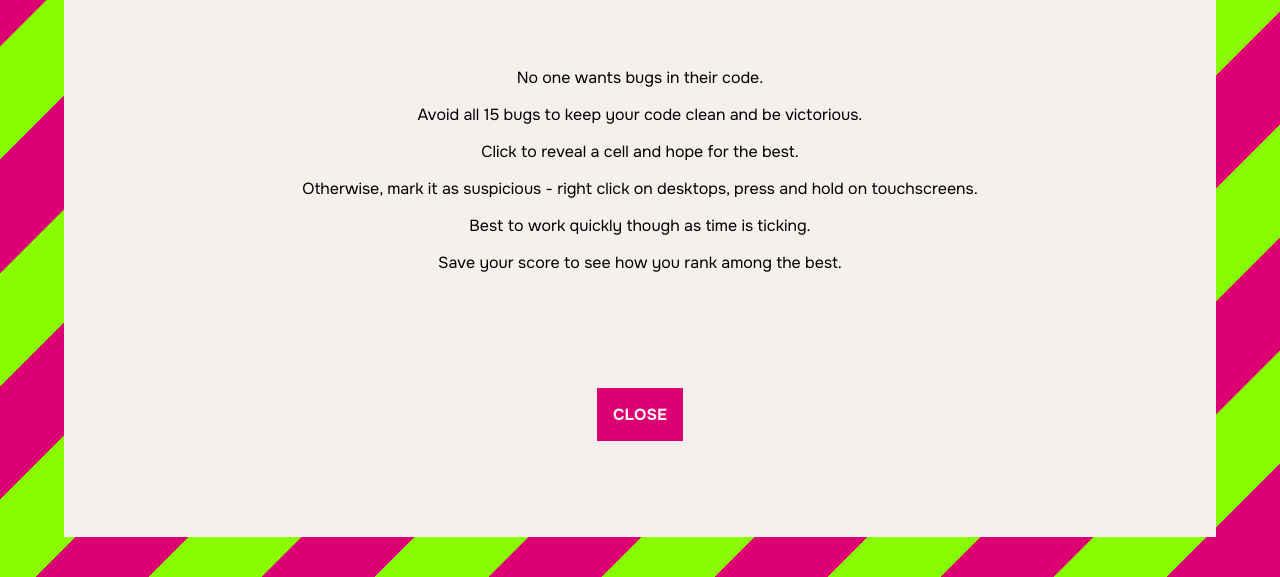
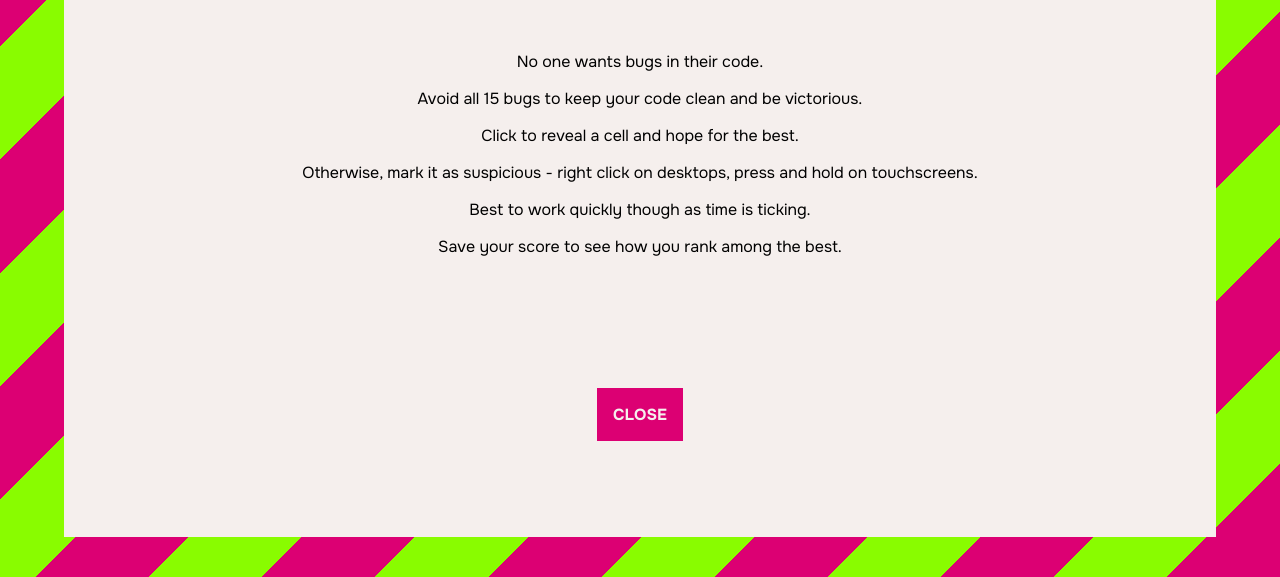
Before and after one commit to jpates2/fac-game, a plain HTML site: page play.html in a window 1280 px wide. Shown: the part 223-800 px from the top of the page. Drawn offline with Linux system fonts and the light colour scheme; a web font is replaced by a local one.

Commit message:
redirect after save amended

```diff
--- a/javascript/index.js
+++ b/javascript/index.js
@@ -232,7 +232,7 @@ function saveScore(e) {
   endModal.classList.add("hidden-delay");
   endModal.classList.remove("fade-in");
   populateTopScores();
-  scoresModal.classList.remove("hidden");
+  // scoresModal.classList.remove("hidden");
   playAgain();
 }
 
--- a/stylesheets/play.css
+++ b/stylesheets/play.css
@@ -260,7 +260,7 @@
   }
 
   .instructions-modal-text {
-    margin-top: 2rem;
+    margin-top: 1rem;
   }
 }
 
```
